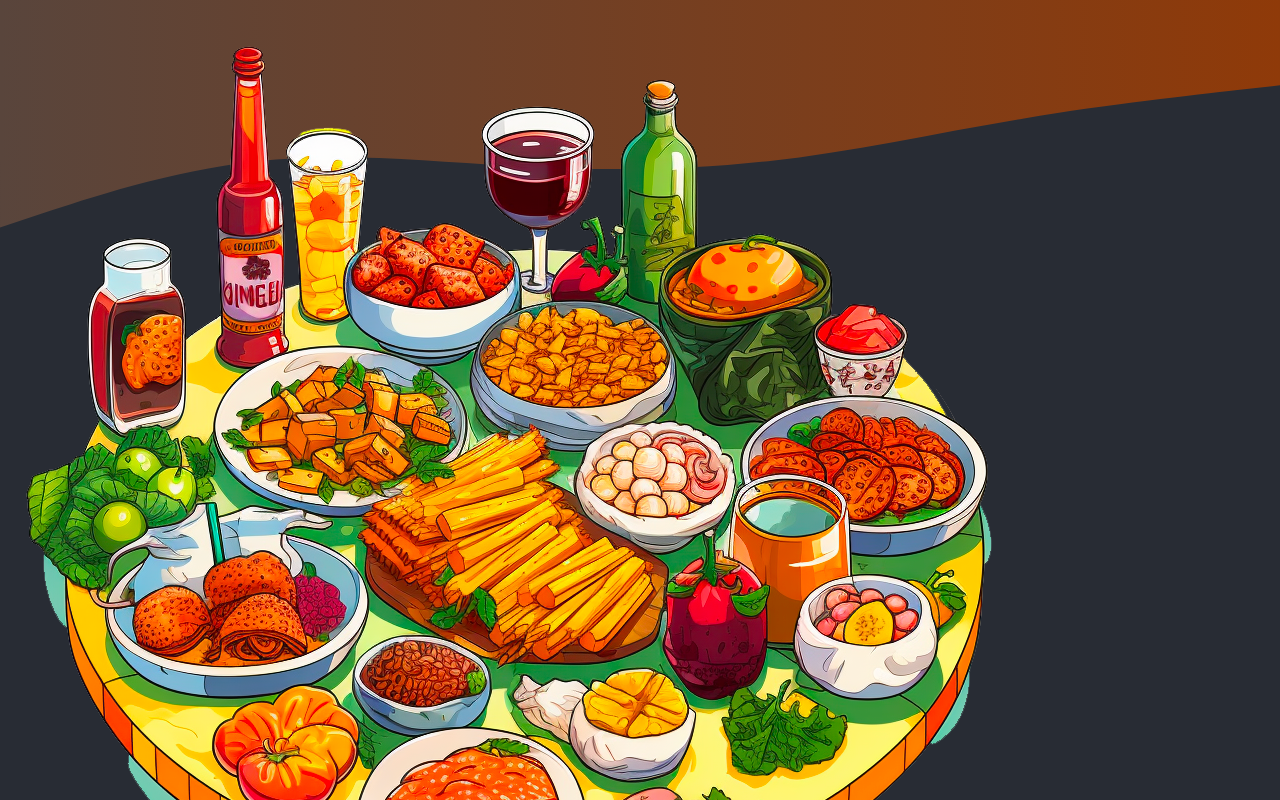
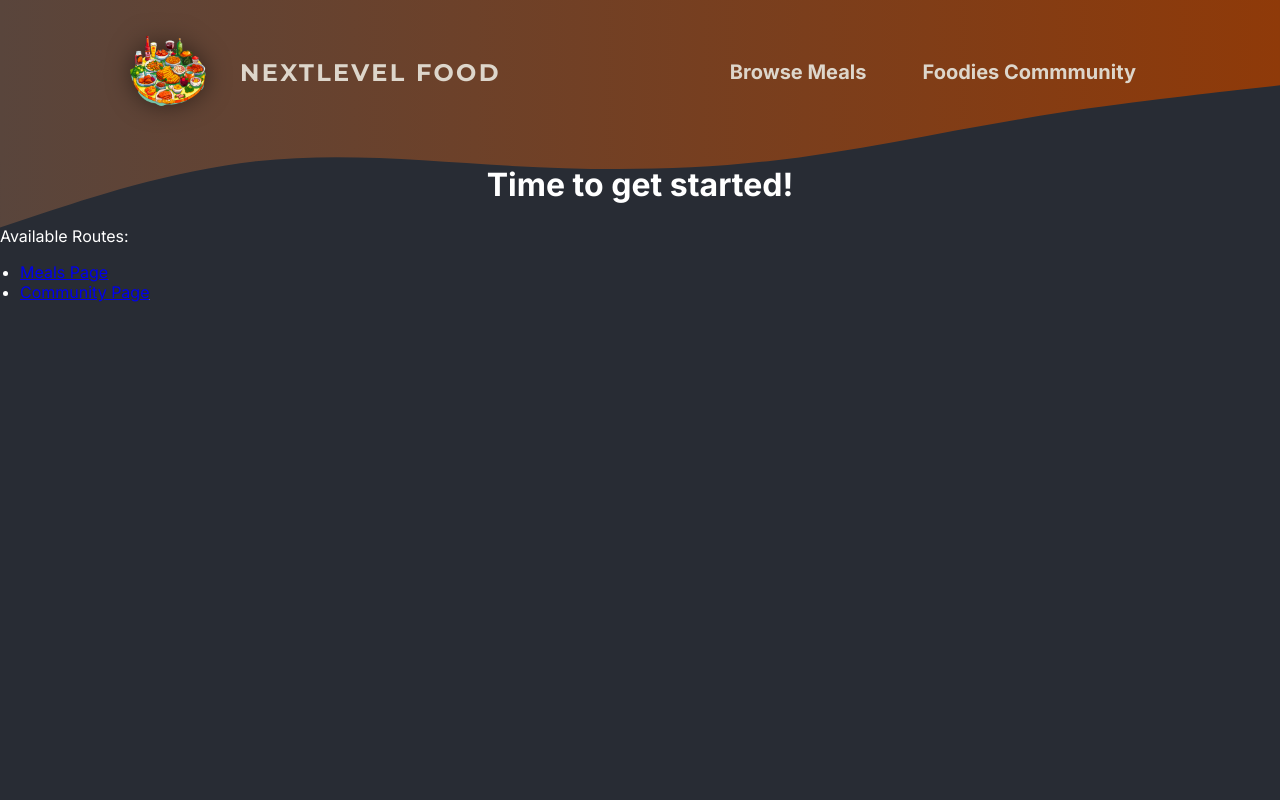
Before and after one commit to mojeeto/nextjs-essential-learning, a Next.js app: page / in a window 1280 px wide. Shown: the top 800 px of the page. Built offline with nearby package versions, Linux system fonts and the light colour scheme.

Commit message:
[fix] add styles and make changes
Add style for main header for logo and navbar.
Also add NextLink to logo component and make that component to accept className props.

```diff
--- a/src/components/logo.tsx
+++ b/src/components/logo.tsx
@@ -1,7 +1,13 @@
 import logoImage from "@/assets/logo.png";
+import Link from "next/link";
 
-const Logo: React.FC = () => {
-  return <img src={logoImage.src} alt="A plate with food on it." />;
+const Logo: React.FC<{ className: string }> = ({ className }) => {
+  return (
+    <Link href="/" className={className}>
+      <img src={logoImage.src} alt="A plate with food on it." />
+      NextLevel Food
+    </Link>
+  );
 };
 
 export default Logo;
--- /dev/null
+++ b/src/components/main-header.module.css
@@ -0,0 +1,67 @@
+.header {
+  display: flex;
+  justify-content: space-between;
+  align-items: center;
+  padding: 2rem 1rem;
+}
+
+@media (min-width: 768px) {
+  .header {
+    padding: 2rem 10%;
+  }
+}
+
+.nav ul {
+  list-style: none;
+  margin: 0;
+  padding: 0;
+  display: flex;
+  gap: 1.5rem;
+  /* font-family: 'Montserrat', sans-serif; */
+  font-size: 1.25rem;
+}
+
+.nav a {
+  text-decoration: none;
+  color: #ddd6cb;
+  font-weight: bold;
+  padding: 0.5rem 1rem;
+  border-radius: 0.5rem;
+}
+
+.nav a:hover,
+.nav a:active {
+  background: linear-gradient(90deg, #ff8a05, #f9b331);
+  background-clip: text;
+  -webkit-background-clip: text;
+  -webkit-text-fill-color: transparent;
+  text-shadow: 0 0 18px rgba(248, 190, 42, 0.8);
+}
+
+.active {
+  background: linear-gradient(90deg, #ff8a05, #f9b331);
+  background-clip: text;
+  -webkit-background-clip: text;
+  -webkit-text-fill-color: transparent;
+}
+
+.logo {
+  display: flex;
+  align-items: center;
+  justify-content: center;
+  gap: 2rem;
+  text-decoration: none;
+  color: #ddd6cb;
+  font-weight: bold;
+  font-family: "Montserrat", sans-serif;
+  letter-spacing: 0.15rem;
+  text-transform: uppercase;
+  font-size: 1.5rem;
+}
+
+.logo img {
+  width: 5rem;
+  height: 5rem;
+  object-fit: contain;
+  filter: drop-shadow(0 0 0.75rem rgba(0, 0, 0, 0.5));
+}
--- a/src/components/main-header.tsx
+++ b/src/components/main-header.tsx
@@ -1,13 +1,12 @@
 import Link from "next/link";
 import Logo from "./logo";
+import styles from "./main-header.module.css";
 
 const MainHeader: React.FC = () => {
   return (
-    <header>
-      <Link href="/">
-        <Logo />
-      </Link>
-      <nav>
+    <header className={styles.header}>
+      <Logo className={styles.logo} />
+      <nav className={styles.nav}>
         <ul>
           <li>
             <Link href="/meals">Browse Meals</Link>
```
